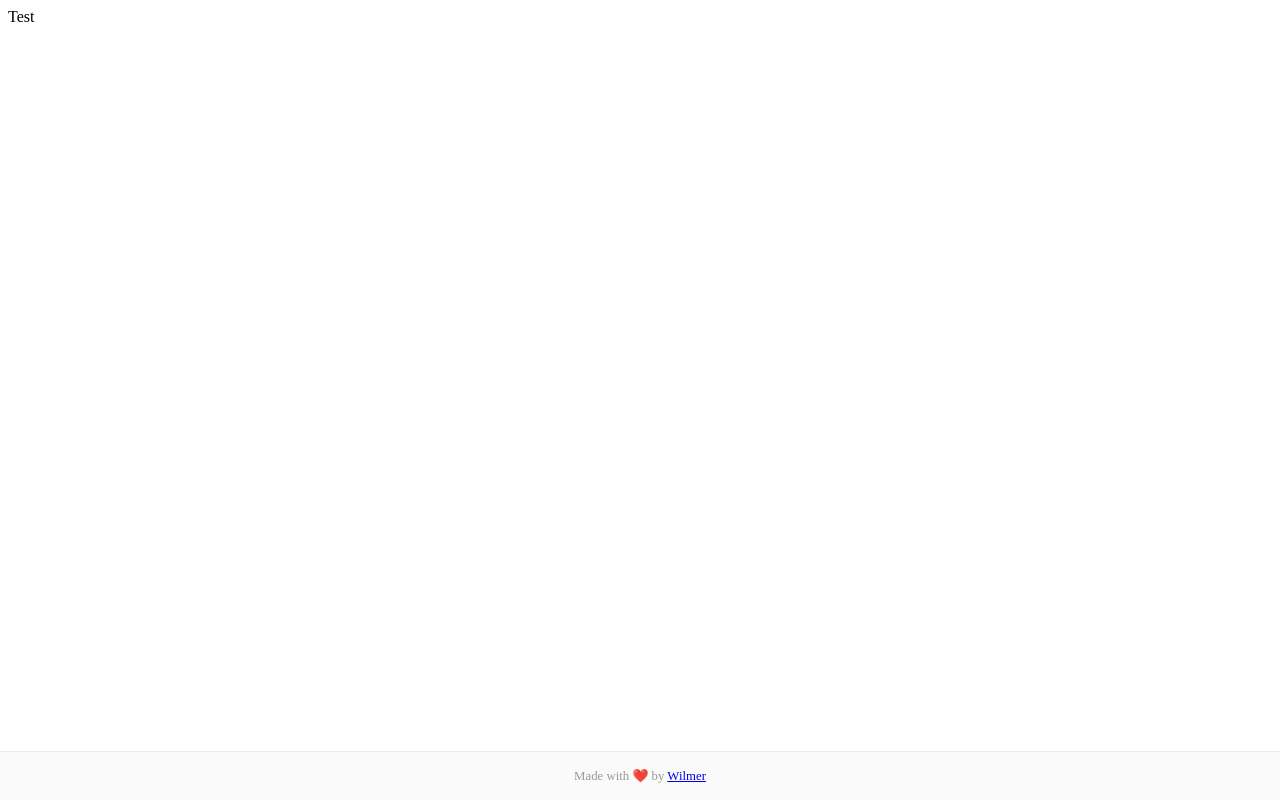
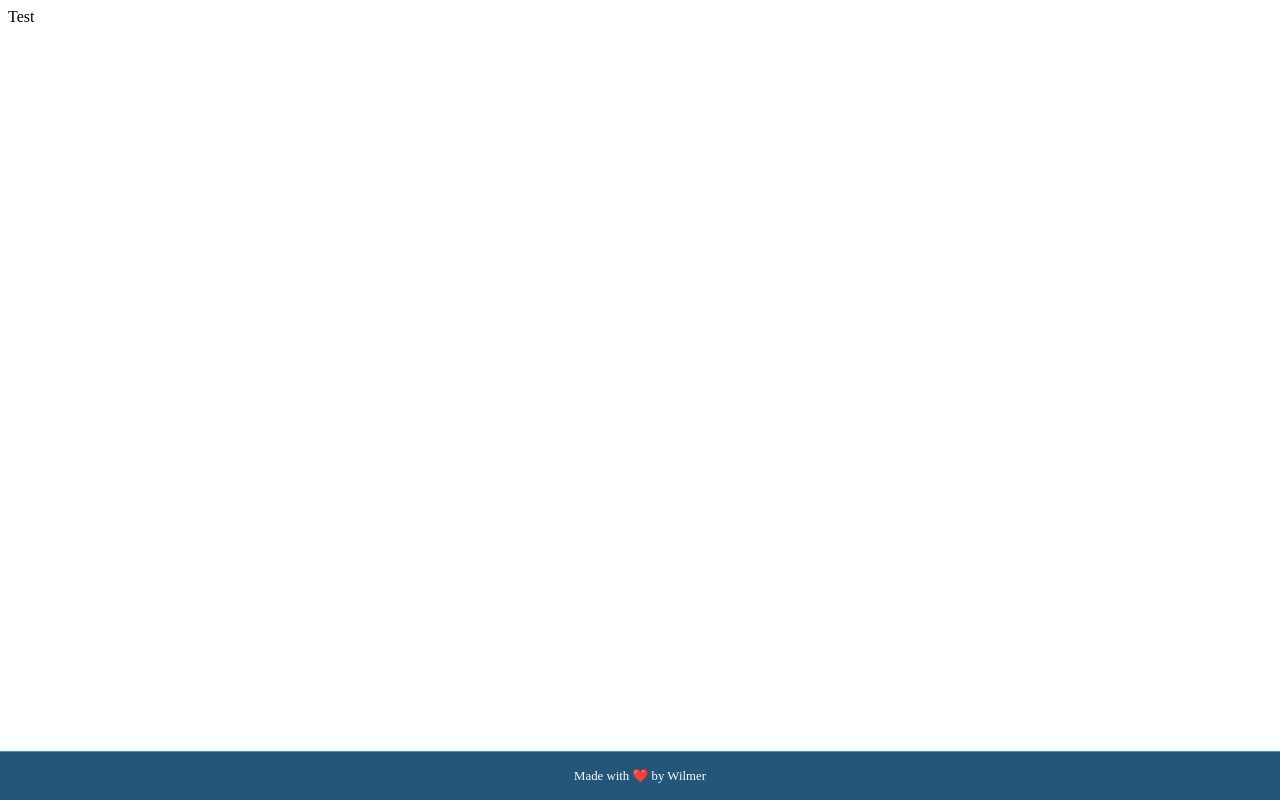
Before and after one commit to Ox18/Ox18, a React (Create React App) app: page / in a window 1280 px wide. Built offline with nearby package versions, Linux system fonts and the light colour scheme.

Commit message:
add color to footer

```diff
--- a/src/styles/base/_settings.scss
+++ b/src/styles/base/_settings.scss
@@ -0,0 +1,8 @@
+$COLOR_BLUE_GREEN: #22577a;
+$COLOR_JADE: #38a3a5;
+$COLOR_GREEN: #57cc99;
+$COLOR_GREEN_LIGHT: #80ed99;
+$COLOR_WHITE: #fff;
+$COLOR_BLACK: #000;
+$COLOR_GREY: #f0f0f0;
+$COLOR_GREY_LIGHT: #fafafa;
--- a/src/styles/components/_footer.scss
+++ b/src/styles/components/_footer.scss
@@ -1,13 +1,18 @@
 footer {
   padding: 1rem 0;
-  background-color: #fafafa;
-  border-top: 1px solid #eaeaea;
+  background-color: $COLOR_BLUE_GREEN;
+  border-top: 1px solid $COLOR_JADE;
   text-align: center;
   font-size: 0.8rem;
-  color: #999;
+  color: $COLOR_WHITE;
 
   position: fixed;
   left: 0;
   width: 100%;
   bottom: 0;
+
+  a {
+    color: $COLOR_WHITE;
+    text-decoration: none;
+  }
 }
```
Also changed, not shown: 13 other files (tests, documents, lock files or other folders).
